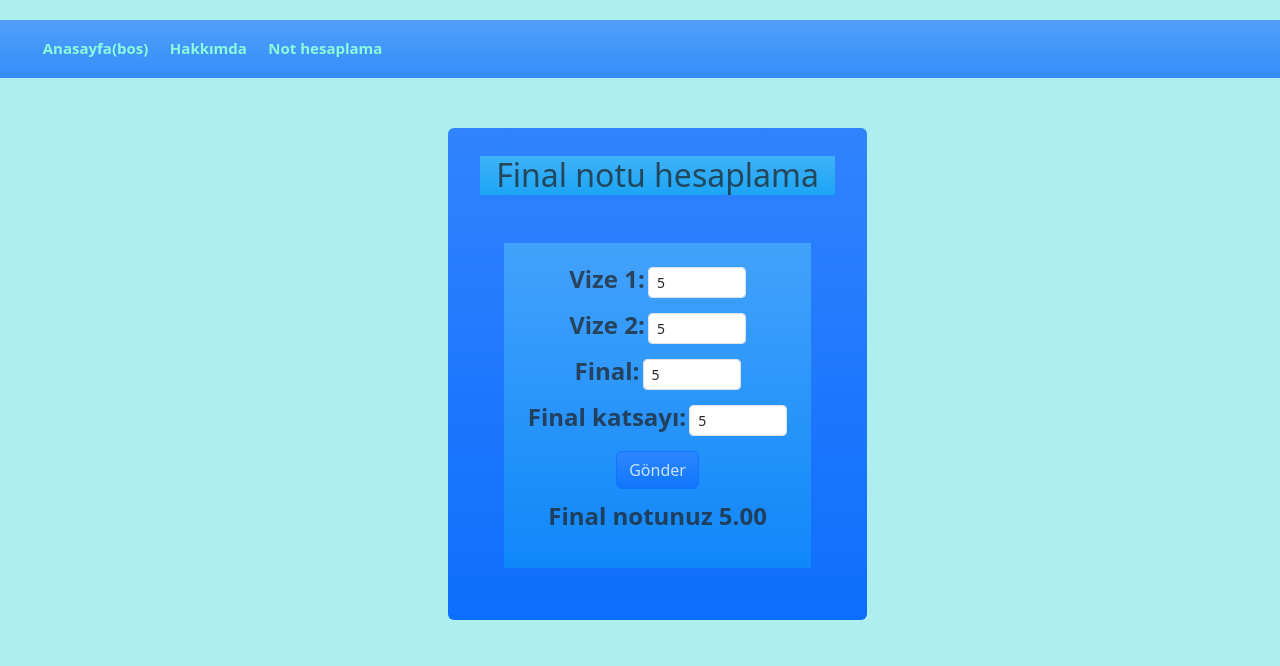
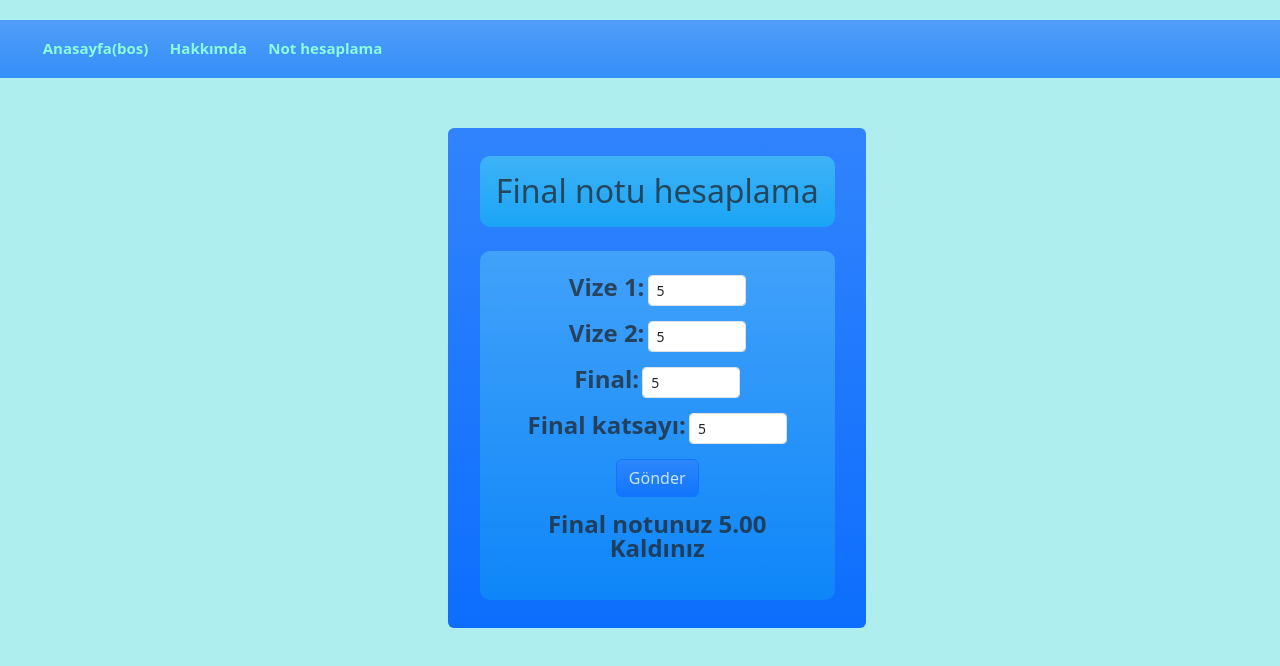
Before and after one commit to yavuzyelegen/js_vize_final_not_hesaplama, a plain HTML site: page view/final_hesap.html in a window 1280 px wide. Both pictures are taken after typing "5", "5", "5", "5" into the empty fields and a click on the input "Gönder". Drawn offline with nearby package versions, Linux system fonts and the light colour scheme.

Commit message:
js, css düzenleme.
-js düzenleme.
-css düzenleme.

```diff
--- /dev/null
+++ b/css/final_hesap.css
@@ -0,0 +1,16 @@
+
+#cerceve{
+    margin-left: 35%;
+    max-width: 450px;
+    -ms-transform-origin-x: auto;
+    width: auto;
+}
+
+#header{
+    border-radius:  10px/10px;
+    color: #212529bf;
+}
+
+#form{
+    border-radius:  10px/10px;
+}
--- a/css/style.css
+++ b/css/style.css
@@ -18,6 +18,7 @@
     color: aquamarine;
     font-size: 15px;
 }
+
 #navbar li a:hover{
     background-color:#1694d3;
 }
@@ -26,13 +27,6 @@ body{
     background-color: paleturquoise;
     margin-top: 10%;
     margin-bottom: 12%;
-}
-
-#cerceve{
-    margin-left: 35%;
-    max-width: 450px;
-    -ms-transform-origin-x: auto;
-    width: auto;
 }
 
 input.veriGiris{
--- a/js/final_hesap.js
+++ b/js/final_hesap.js
@@ -4,6 +4,7 @@ let vize2
 let final*/
 
 function myFunction(event){
+    let br = document.createElement("br")
     event.preventDefault();
     const vize1 = parseFloat(document.getElementById("vize1").value);
     const vize2 = parseFloat(document.getElementById("vize2").value);
@@ -11,6 +12,10 @@ function myFunction(event){
     const finalKatsayi = parseFloat(document.getElementById("finalKatsayi").value);
 
     const finalNotu = final*finalKatsayi/100+(vize1+vize2)/2*(100-finalKatsayi)/100;
-
-    document.getElementById("sonuc").innerHTML="Final notunuz "+finalNotu.toFixed(2);
+    if(finalNotu>=50){
+        document.getElementById("sonuc").innerHTML="Final notunuz "+finalNotu.toFixed(2)+"<br>"+"Geçtiniz!";
+    }
+    else{
+        document.getElementById("sonuc").innerHTML="Final notunuz "+finalNotu.toFixed(2)+"<br>"+"Kaldınız";
+    }
 }
--- a/view/final_hesap.html
+++ b/view/final_hesap.html
@@ -6,6 +6,7 @@
     <title>Final Hesap</title>
     <link href="https://cdn.jsdelivr.net/npm/bootstrap@5.3.3/dist/css/bootstrap.min.css" rel="stylesheet" integrity="sha384-QWTKZyjpPEjISv5WaRU9OFeRpok6YctnYmDr5pNlyT2bRjXh0JMhjY6hW+ALEwIH" crossorigin="anonymous">
     <link rel="stylesheet" href="../css/style.css">
+    <link rel="stylesheet" href="../css/final_hesap.css">
 
 </head>
 <body>
@@ -16,8 +17,8 @@
     </ul>
 
     <div class="bg-gradient bg-primary badge" id="cerceve">
-        <h1 class="bg-gradient fs-2 bg-info bg-opacity-50 text-muted m-4">Final notu hesaplama</h1>
-        <form class="bg-gradient p-4 bg-info bg-opacity-25 fw-bolder text-dark text-opacity-75 m-5" id="form" onsubmit="return myFunction(event)">
+        <h1 id="header" class="bg-gradient fs-2 bg-info bg-opacity-50 m-4 p-3">Final notu hesaplama</h1>
+        <form class="bg-gradient bg-info bg-opacity-25 fw-bolder text-dark text-opacity-75 m-4 p-4" id="form" onsubmit="return myFunction(event)">
             <div class="formSatir">
                 <label class="fs-4" for="vize1">Vize 1:</label>
                 <input class="veriGiris form-control form-control-sm" type="number" name="vize1" id="vize1" min="0" max="100">
```
Also changed, not shown: css/hakkimda.css (+7 -7 lines).
